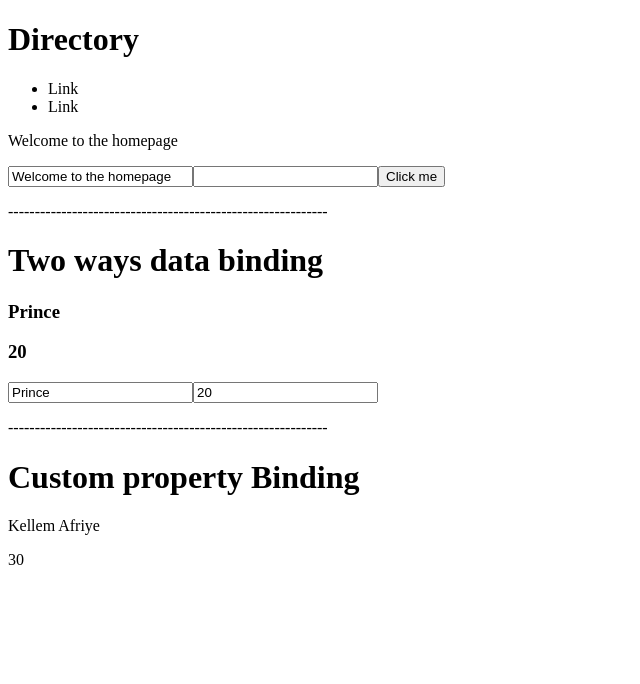
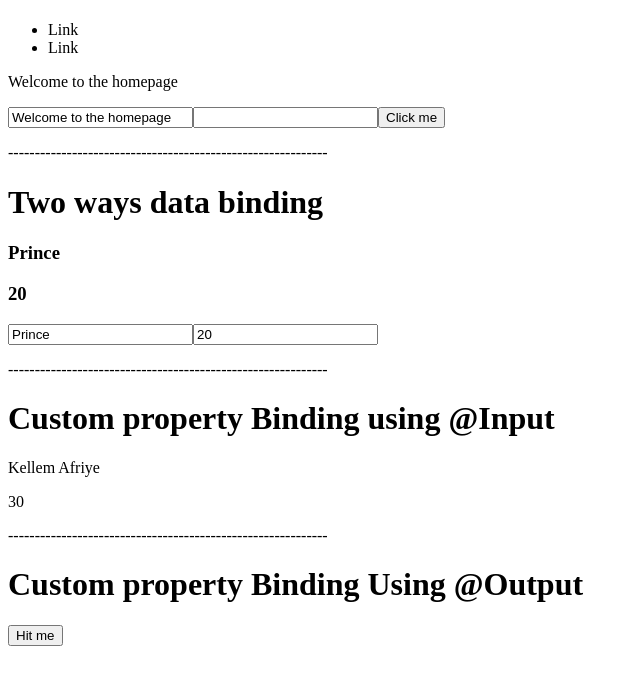
Before and after one commit to prince7475/Directory_With_Angular4, an Angular app in the folder directory/: page / in a window 1280 px wide. Shown: the top 684 px of the page, without its empty margins (0-640 px from the left). Built offline with nearby package versions, Linux system fonts and the light colour scheme.

Commit message:
@output custom event binding

```diff
--- a/directory/src/app/app.component.html
+++ b/directory/src/app/app.component.html
@@ -8,11 +8,17 @@
   </nav>
 </header>
 
-<!-- Custom Property binding -->
+<!-- Custom Property binding @input -->
 <!-- We give it a custom name, in this case we called it kellem and gave it a value of kellem -->
 <!-- The value given is in our app.component.ts -->
 <!-- Next: go to home.component.ts to see how we receive our component -->
 
-<app-home [kellem]="kellem">Loading..</app-home>
+<!-- step 1: -->
+<!-- @output, now we want to send data up from home component to the app component -->
+<!-- onYell is the function we are listening for in the home component -->
+<!-- Once that funtion is fired we will run a function on app.component.ts called yell (lower cased)  and pass down the event given by the home component-->
+
+<!-- next steps: go to the app.components.ts to look at the yell function -->
+<app-home [kellem]="kellem" (onYell)="yell($event)">Hello there</app-home>
 
 <!-- Custom Property binding -->
--- a/directory/src/app/app.component.ts
+++ b/directory/src/app/app.component.ts
@@ -18,5 +18,13 @@ export class AppComponent {
   // Custom Property binding
 
 
-  title = 'Directory';
+
+  // @output Custom event binding
+  // step: 2
+  // this is the fuction that will run once the onYell function in home component is actived
+  // next step: go to the home.component.ts to see the onYell function and how we passed up the event
+  yell(e){
+    console.log('I am yelling')
+    console.log(e)
+  }
 }
--- a/directory/src/app/componets/home/home.component.html
+++ b/directory/src/app/componets/home/home.component.html
@@ -16,8 +16,16 @@
 
 <!-- Custom property binding  -->
 <p>------------------------------------------------------------</p>
-<h1>Custom property Binding</h1>
+<h1>Custom property Binding using @Input</h1>
 <!-- Now we have access to kellem from our app component we can use it in home componet, this could be usefull we needing to pass down variables or functions down -->
 <!-- Finished -->
 <p>{{kellem.name}}</p>
 <p>{{kellem.age}}</p>
+
+
+<p>------------------------------------------------------------</p>
+<h1>Custom property Binding Using @Output </h1>
+<!-- Step: 4 -->
+<!-- Once we click this button we want to run our fureYellEvent function and pass in our event as an argument -->
+<!-- Next step: go back to home.components to see what fireYellEvent is doing -->
+<button (click)='fireYellEvent($event)'>Hit me</button>
--- a/directory/src/app/componets/home/home.component.ts
+++ b/directory/src/app/componets/home/home.component.ts
@@ -1,4 +1,4 @@
-import { Component, OnInit, Input } from '@angular/core';
+import { Component, OnInit, Input, Output, EventEmitter } from '@angular/core';
 
 @Component({
   selector: 'app-home',
@@ -20,6 +20,20 @@ export class HomeComponent implements OnInit {
   @Input() kellem;
   // Custom Property binding
 
+
+  // @Output custom event binding
+  // step: 3
+  // We use the @Output function which we will have to import from @angular/core to be able to use
+  // the Output tell angular that we want to to output this function so our parent can use it, we create a new eventEmitter( which you also need to import )
+  @Output() onYell = new EventEmitter();
+  // next step: go to the home.component.html to see what fireYellEvent is for.
+
+  // Step:5
+  // the fireYellEvent takes in the event as an argument and invoke the onYell function and emit it, passing the event given as an argument
+    fireYellEvent(e){
+      this.onYell.emit(e)
+    }
+
   constructor() { }
 
   ngOnInit() {
```
